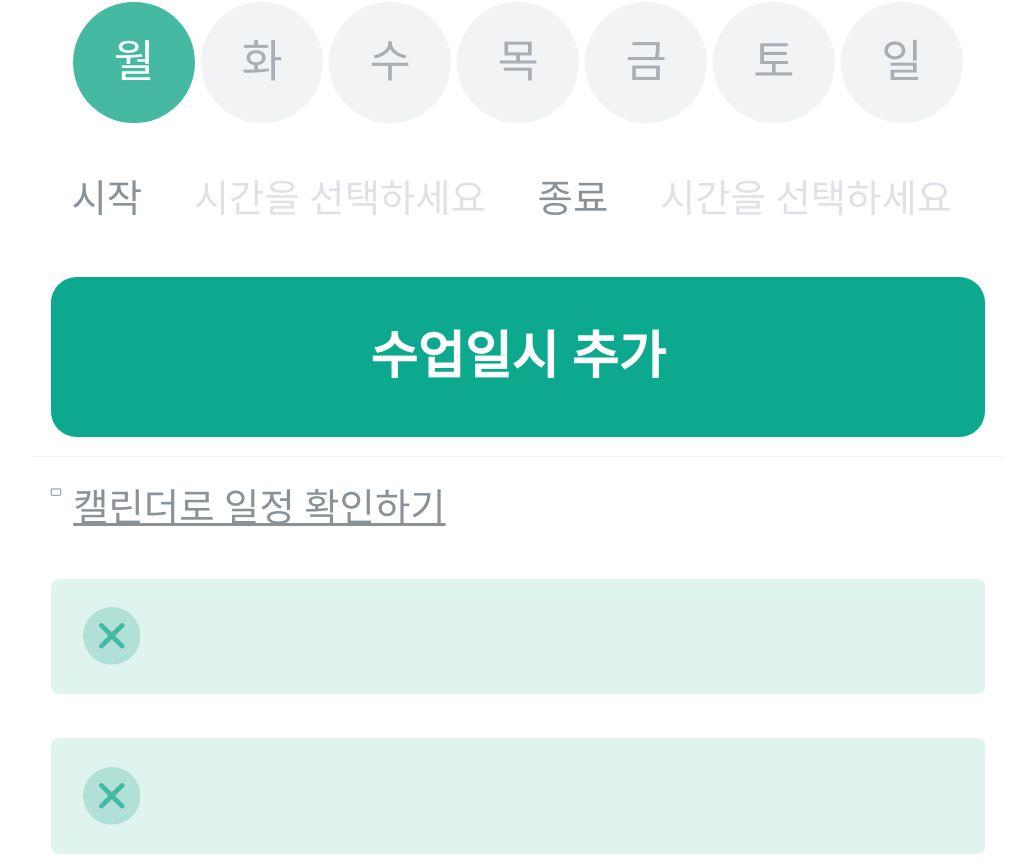
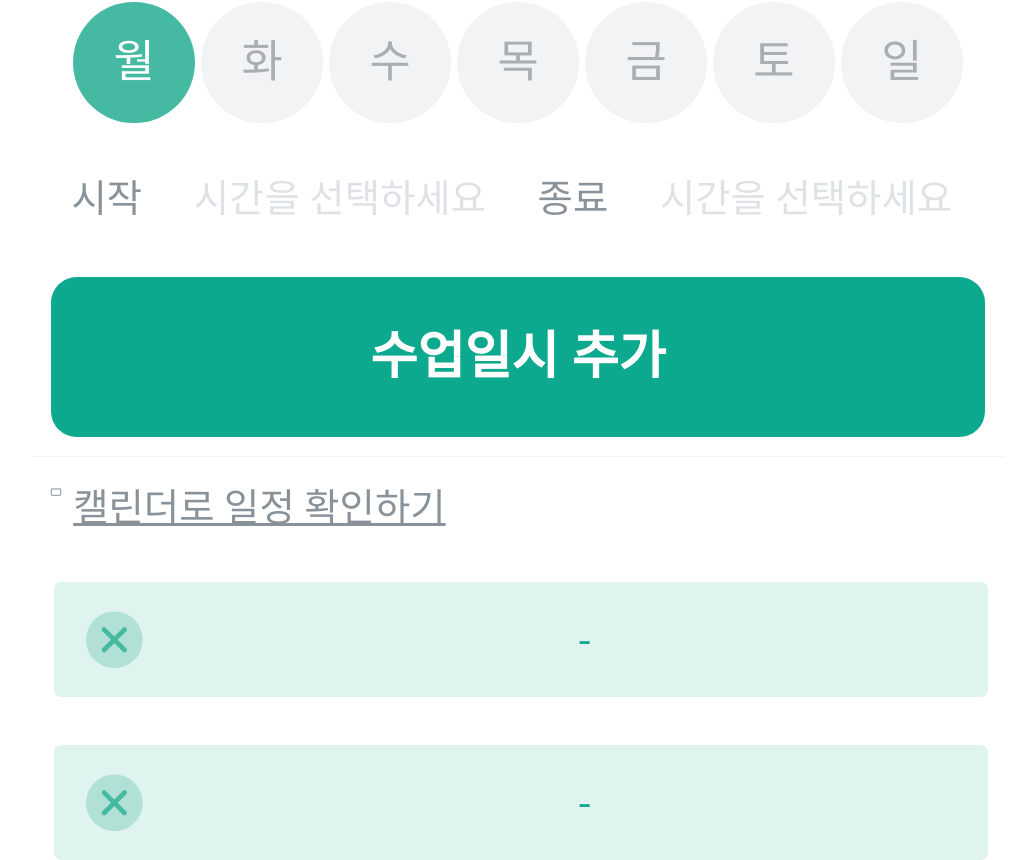
Before and after one commit to Gwasuwon-shot/Tutice_Client, a React (Vite) app: page /regular-lesson in a window 1280 px wide. Shown: the part 968-1828 px from the top of the page, without its empty margins (122-1157 px from the left). Built offline with nearby package versions, Linux system fonts and the light colour scheme; a web font is replaced by a local one; what recoil-persist would draw is missing.

Commit message:
[ feat ] 수업일시블록 props전달 로직

```diff
--- a/src/components/RegularLesson/SelectedDayAndTime.tsx
+++ b/src/components/RegularLesson/SelectedDayAndTime.tsx
@@ -3,12 +3,22 @@ import {RegularLessonGroupIc} from "../../assets";
 import styled from 'styled-components';
 import {useRecoilValue} from 'recoil';
 
-export default function SelectedDayAndTime() {
+interface selectedProps {
+    dayofweek : string;
+    startTime : string;
+    endTime : string;
+}
 
+export default function SelectedDayAndTime(props : selectedProps) {
+    // dayofweek = {'월'} startTime = {'1시'} endTime = {'2시'}
+
+    const { dayofweek, startTime, endTime } = props;
 
     return (
         <SelectedWrapper>
             <RegularLessonGroupIcon />
+            <DayWrapper> {dayofweek} </DayWrapper>
+            <TimeWrapper> {startTime} - {endTime} </TimeWrapper>
         </SelectedWrapper>
     );
 }
@@ -20,7 +30,7 @@ const SelectedWrapper = styled.article`
     width: 29.2rem;
     height: 3.6rem;
     padding: 1rem;
-    margin: 1.4rem;
+    margin: 1.5rem;
 
     border-radius: 7px;
     background-color: ${({ theme }) => theme.colors.green1};
@@ -32,15 +42,18 @@ const RegularLessonGroupIcon = styled(RegularLessonGroupIc)`
     height: 1.8rem;
 `
 
-const DayWrapepr = styled.div`
+const DayWrapper = styled.div`
     display: flex;
-    width: 13rem;
-    ${({ theme }) => theme.font.body03};
+    width: 12rem;
+    margin-left: 1.8rem;
+    ${({ theme }) => theme.fonts.body03};
     color: ${({ theme }) => theme.colors.green5};
 `
+
 const TimeWrapper = styled.div`
     display: flex;
+    justfiy-content: flex-end;
     width: 12rem;
-    ${({ theme }) => theme.font.body04};
+    ${({ theme }) => theme.fonts.body04};
     color: ${({ theme }) => theme.colors.green5};
 `
```
